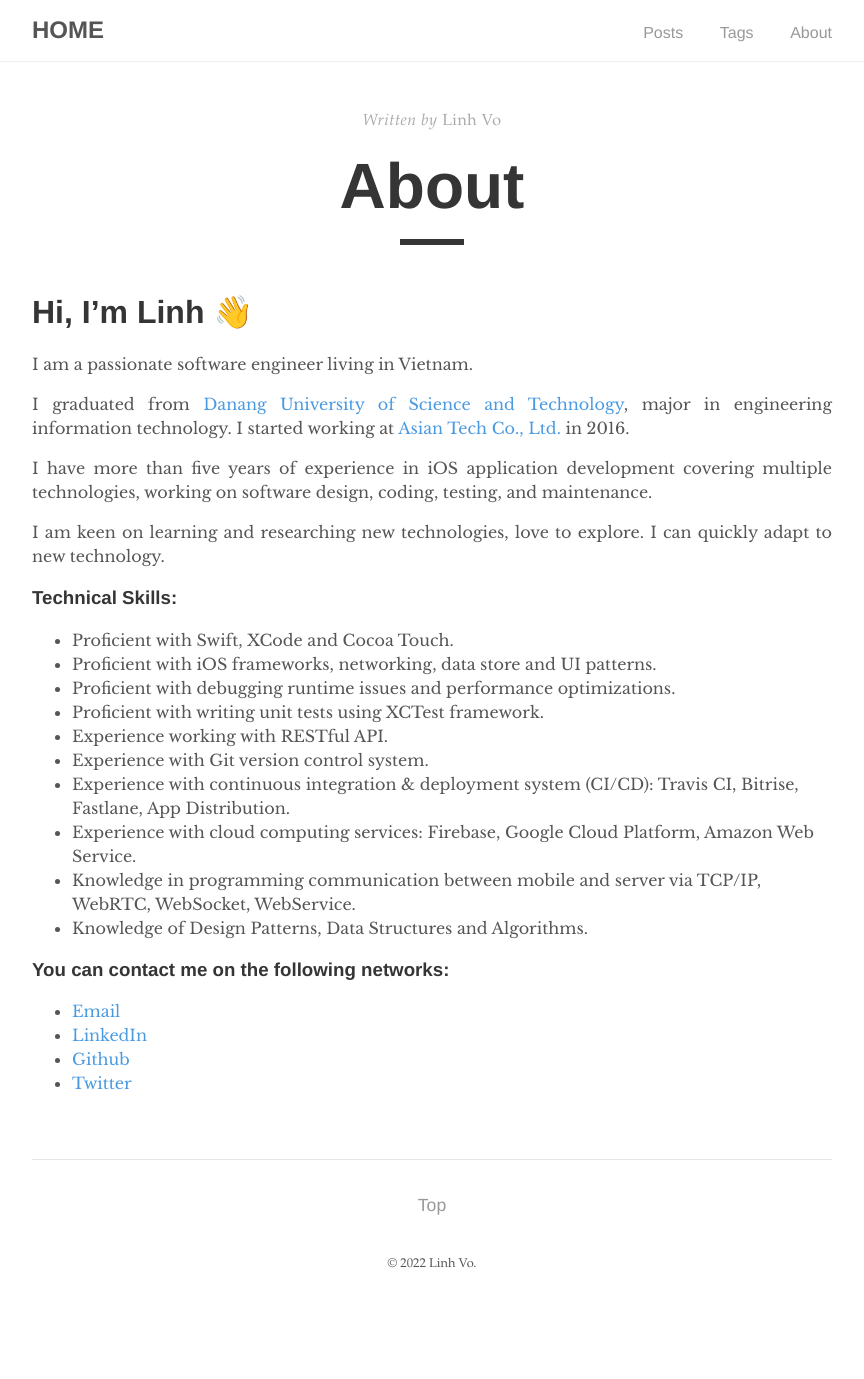
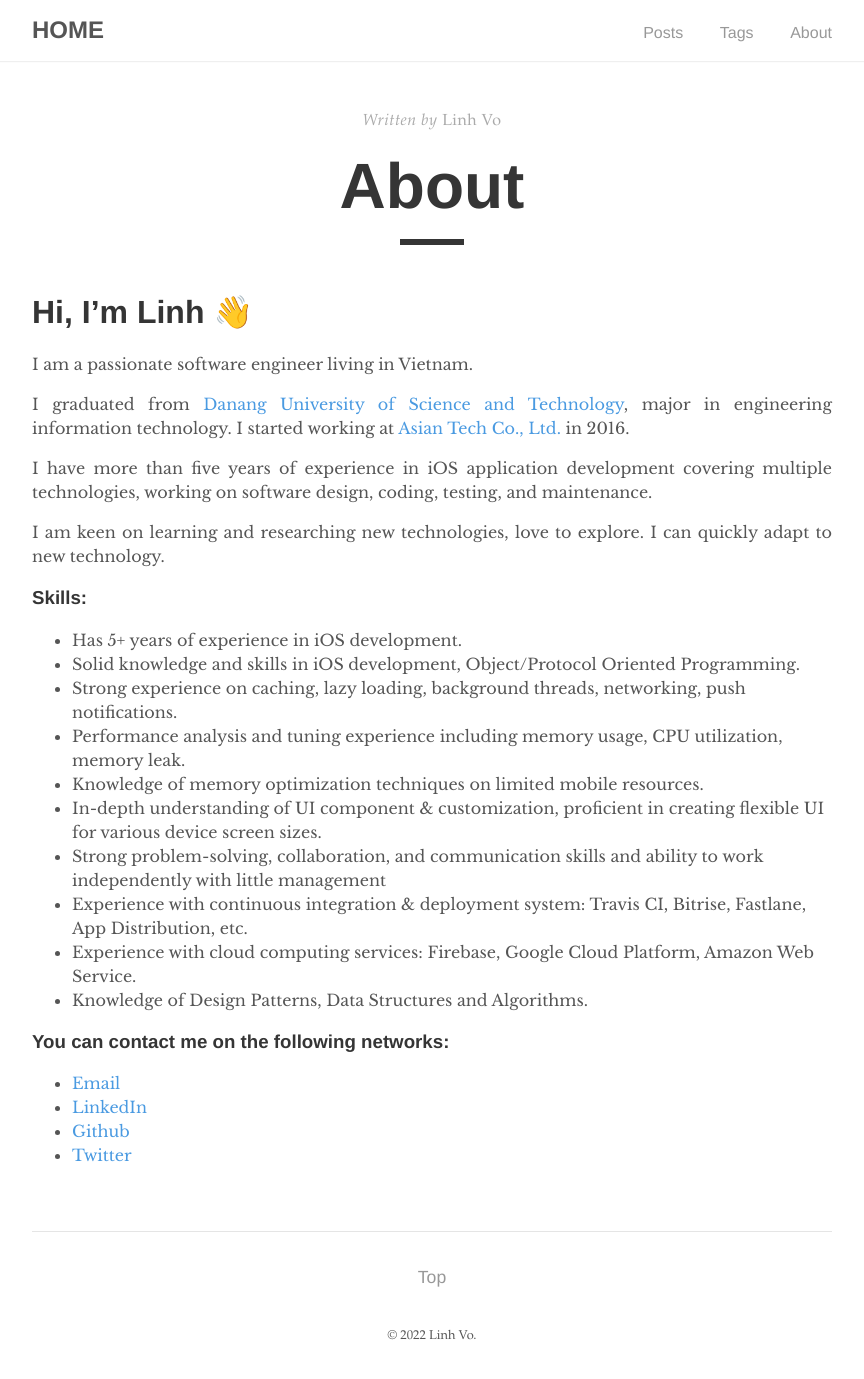
Before and after one commit to dlsolution/dlsolution.github.io, a Jekyll site: the page built from _pages/about.md, in a window 1280 px wide. Shown: the whole page, without its empty margins (208-1072 px from the left). Built offline with Jekyll 4.4.1, drawn with Linux system fonts in a browser that asks for light colours; before the commit the page ends 1307 px from its top, so only the background shows below that.

Commit message:
Update about.md

```diff
--- a/_pages/about.md
+++ b/_pages/about.md
@@ -15,17 +15,19 @@ I have more than five years of experience in iOS application development coverin
 
 I am keen on learning and researching new technologies, love to explore. I can quickly adapt to new technology.
 
-### Technical Skills:
+### Skills:
 
-- Proficient with Swift, XCode and Cocoa Touch.
-- Proficient with iOS frameworks, networking, data store and UI patterns.
-- Proficient with debugging runtime issues and performance optimizations.
-- Proficient with writing unit tests using XCTest framework.
-- Experience working with RESTful API.
-- Experience with Git version control system.
-- Experience with continuous integration & deployment system (CI/CD): Travis CI, Bitrise, Fastlane, App Distribution.
+- Has 5+ years of experience in iOS development.
+- Solid knowledge and skills in iOS development, Object/Protocol Oriented Programming.
+- Strong experience on caching, lazy loading, background threads, networking, push notifications.
+- Performance analysis and tuning experience including memory usage, CPU utilization, memory leak.
+- Knowledge of memory optimization techniques on limited mobile resources.
+- In-depth understanding of UI component & customization, proficient in creating flexible UI for various
+device screen sizes.
+- Strong problem-solving, collaboration, and communication skills and ability to work independently
+with little management
+- Experience with continuous integration & deployment system: Travis CI, Bitrise, Fastlane, App Distribution, etc.
 - Experience with cloud computing services: Firebase, Google Cloud Platform, Amazon Web Service.
-- Knowledge in programming communication between mobile and server via TCP/IP, WebRTC, WebSocket, WebService.
 - Knowledge of Design Patterns, Data Structures and Algorithms.
 
 ### You can contact me on the following networks:
```
